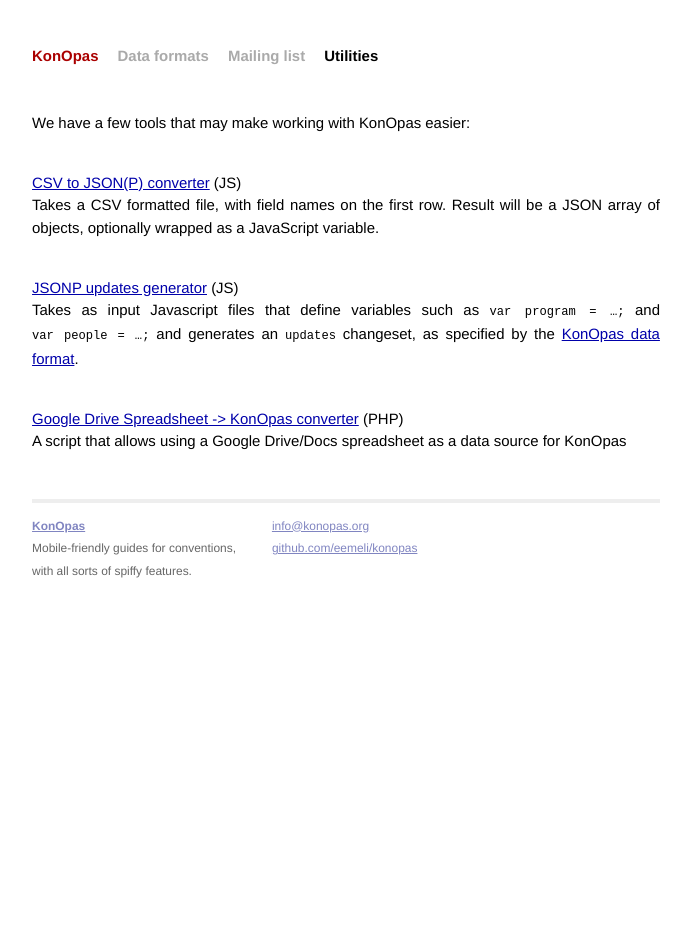
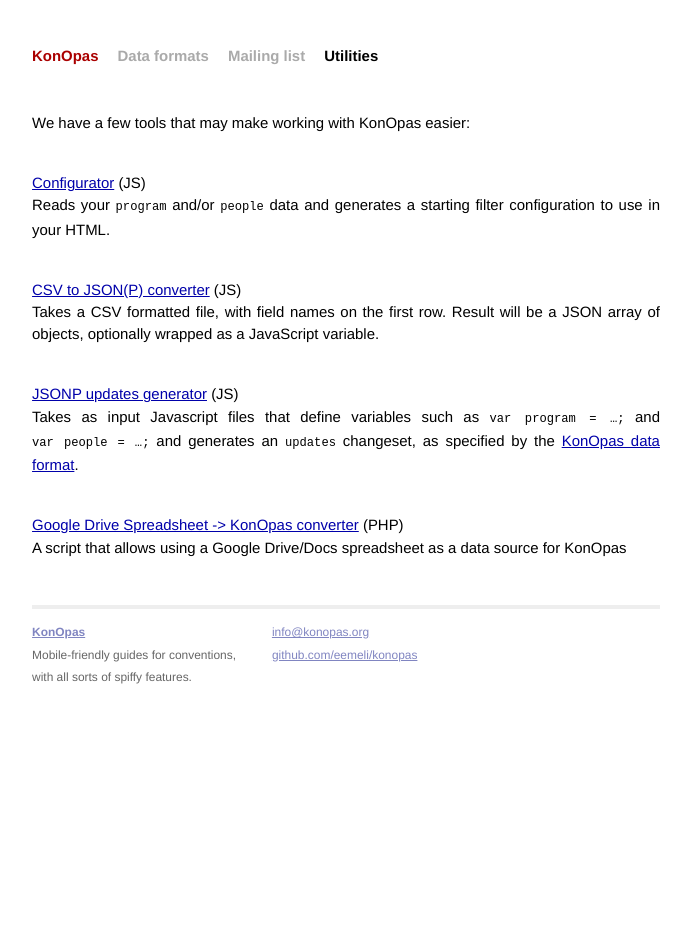
Before and after one commit to konopas/konopas.github.io, a Jekyll site: the page built from util/index.md, in a window 1280 px wide. Shown: the whole page, without its empty margins (294-985 px from the left). Built offline with Jekyll 4.4.1, drawn with Linux system fonts in a browser that asks for light colours; Markdown is read by kramdown in place of the engine named in the settings.

Commit message:
linkified util/config

```diff
--- a/util/index.md
+++ b/util/index.md
@@ -5,6 +5,8 @@
 
 We have a few tools that may make working with KonOpas easier:<br><br>
 
+[Configurator](/util/config) (JS)<br>Reads your <tt>program</tt> and/or <tt>people</tt> data and generates a starting filter configuration to use in your HTML.<br><br>
+
 [CSV to JSON(P) converter](/util/csv2json) (JS)<br>Takes a CSV formatted file, with field names on the first row. Result will be a JSON array of objects, optionally wrapped as a JavaScript variable.<br><br>
 
 [JSONP updates generator](/util/csv2json) (JS)<br>Takes as input Javascript files that define variables such as <tt style="white-space:nowrap">var program = ...;</tt> and <tt style="white-space:nowrap">var people = ...;</tt> and generates an <tt>updates</tt> changeset, as specified by the [KonOpas data format](/data-fmt).<br><br>
```
